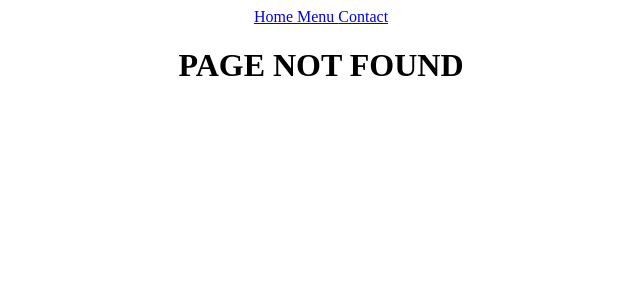
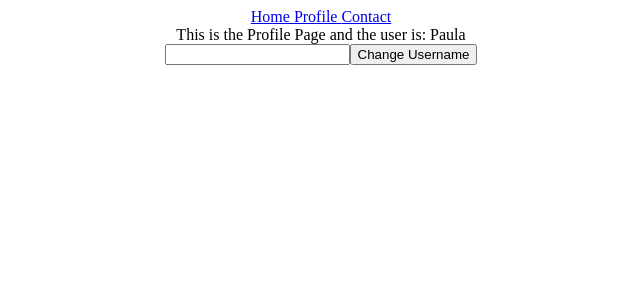
Before and after one commit to paulabeatrizz/react, a React (Create React App) app in the folder app-test/: page /profile in a window 1280 px wide. Before the commit this address had no page. Shown: the top 300 px of the page, without its empty margins (319-959 px from the left). Built offline with nearby package versions, Linux system fonts and the light colour scheme.

Commit message:
State Management

```diff
--- a/app-test/src/App.js
+++ b/app-test/src/App.js
@@ -2,23 +2,29 @@
 import {BrowserRouter as Router, Routes, Route} from 'react-router-dom';
 import { Home } from './pages/Home';
 import { Navbar } from './Navbar';
-import { Menu } from './pages/Menu';
+import { Profile } from './pages/Profile';
 import { Contact } from './pages/Contact';
+import { useState, createContext } from 'react';
 
+export const AppContext = createContext();
 
 function App() {
+
+  const [username, setUsername] = useState("Paula");
+
   return (
     <div className="App">
+      <AppContext.Provider value={{username, setUsername}}>
       <Router>
         <Navbar />
         <Routes>
           <Route path="/" element={<Home/>} />
-          <Route path="/menu" element={<Menu/>} />
+          <Route path="/profile" element={<Profile/>} />
           <Route path="/contact" element={<Contact/>} />
            <Route path="*" element={<h1> PAGE NOT FOUND </h1>} />
         </Routes>
       </Router>
-
+      </AppContext.Provider>
     </div>
   );
 }
--- a/app-test/src/Navbar.js
+++ b/app-test/src/Navbar.js
@@ -3,7 +3,7 @@
 export const Navbar = () => {
     return (<div>
           <Link to="/"> Home </Link>
-          <Link to="/menu"> Menu </Link>
+          <Link to="/profile"> Profile </Link>
           <Link to="/contact"> Contact </Link>
         </div>);
 }
--- /dev/null
+++ b/app-test/src/components/ChangeProfile.js
@@ -0,0 +1,16 @@
+import { useState } from "react";
+import { useContext } from "react";
+import { AppContext } from '../App'
+
+export const ChangeProfile = (props) => {
+    const {setUsername} = useContext(AppContext);
+    const[newUsername, setNewUsername] = useState("");
+
+    return (
+        <div>
+            {""}
+            <input onChange={(event => {setNewUsername(event.target.value)})}/>
+            <button onClick={() => {setUsername(newUsername)}}> Change Username</button>
+        </div>
+    )
+};
--- a/app-test/src/pages/Home.js
+++ b/app-test/src/pages/Home.js
@@ -1,3 +1,7 @@
+import { useContext } from "react";
+import {AppContext} from '../App'
+
 export const Home = () => {
-    return <h1>This is the Home Page</h1>;
+    const {username} = useContext(AppContext);
+    return <h1>This is the Home Page and user is: {username}</h1>;
 }
--- a/app-test/src/pages/Menu.js
+++ /dev/null
@@ -1,3 +0,0 @@
-export const Menu = () => {
-    return <h1>This is the Menu Page</h1>;
-}
--- /dev/null
+++ b/app-test/src/pages/Profile.js
@@ -0,0 +1,12 @@
+import { ChangeProfile } from "../components/ChangeProfile";
+import { useContext } from "react";
+import { AppContext } from '../App'
+
+export const Profile = () => {
+    const {username} = useContext(AppContext);
+    return <div>
+        {""}
+        This is the Profile Page and the user is: {username}
+        <ChangeProfile />
+    </div>;
+}
```
